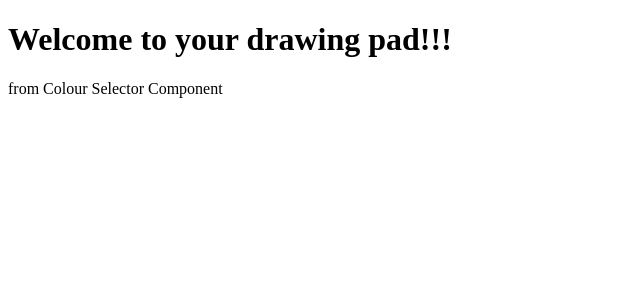
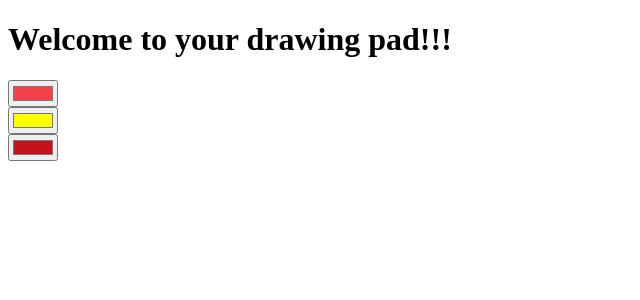
Before and after one commit to Santosh2167/canvas-pi, a React (Create React App) app: page / in a window 1280 px wide. Shown: the top 300 px of the page, without its empty margins (0-640 px from the left). Built offline with nearby package versions, Linux system fonts and the light colour scheme.

Commit message:
completed setting default props value, we tried three methods and kept the most efficient one

```diff
--- a/src/App.js
+++ b/src/App.js
@@ -6,7 +6,9 @@ class App extends Component {
     return (
       <div>
         <h1>Welcome to your drawing pad!!!</h1>
+        <ColourSelector hex="#f4424b" />
         <ColourSelector />
+        <ColourSelector hex="#c4121a" />
       </div>
     )
   }
--- a/src/ColourSelector.js
+++ b/src/ColourSelector.js
@@ -2,12 +2,17 @@ import React, { Component } from "react";
 
 class ColourSelector extends Component {
   render() {
+    const { hex } = this.props;
     return (
       <div>
-        <p> from Colour Selector Component</p>
+        <input type="color" defaultValue={hex} />
       </div>
     );
   }
 }
 
+ColourSelector.defaultProps = {
+  hex: "#ffff00",
+}
+
 export default ColourSelector;
```
